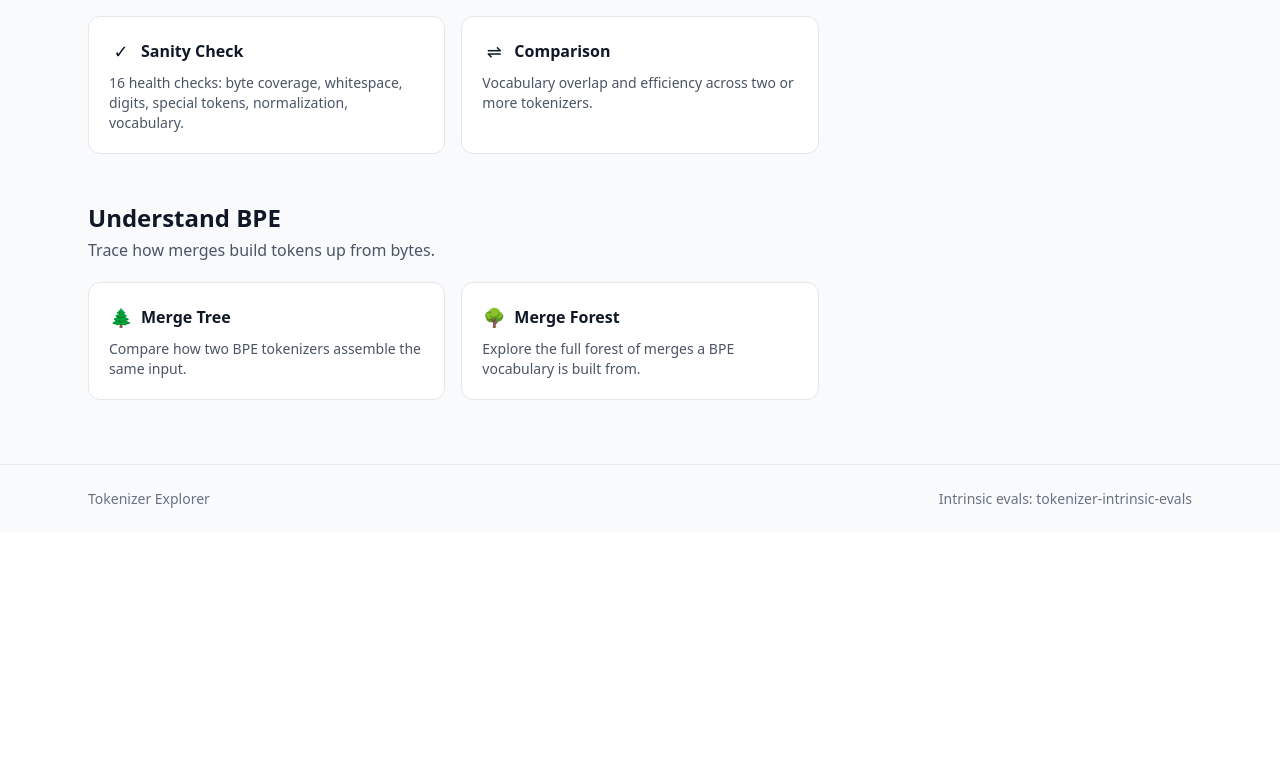
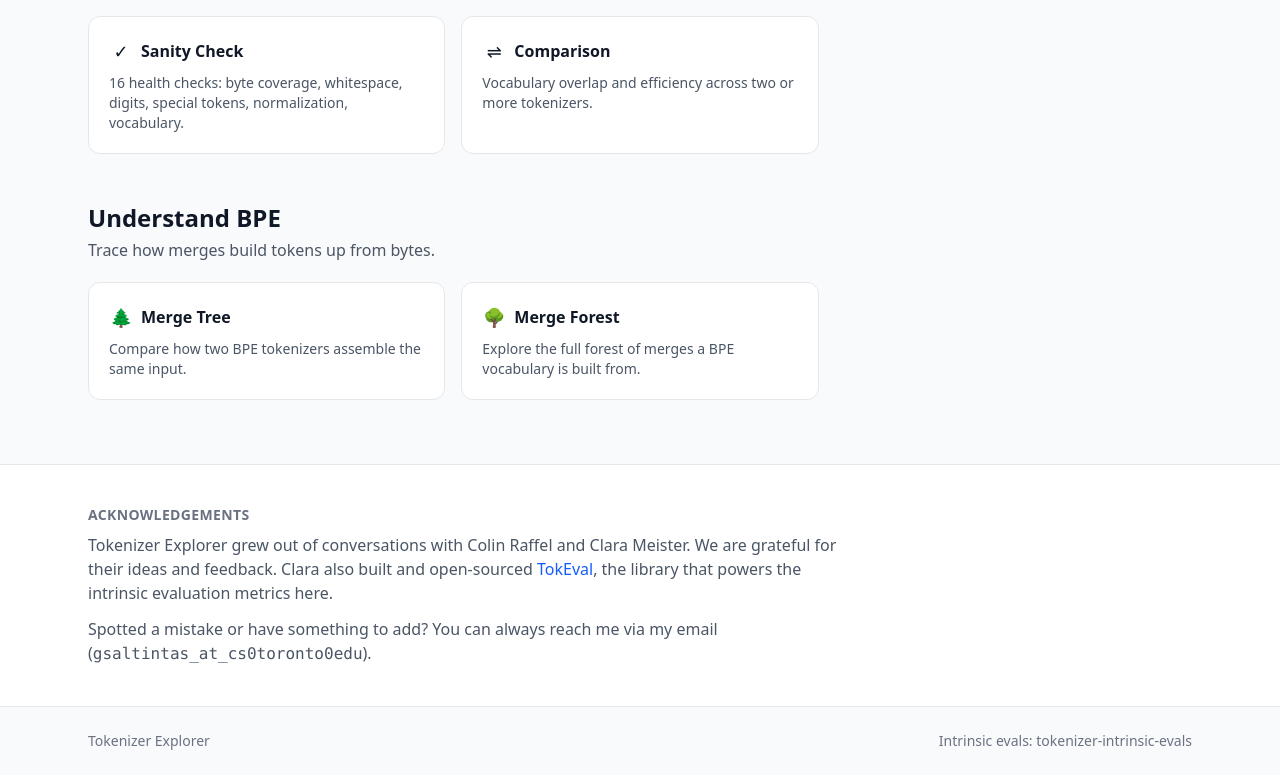
Before and after one commit to gsaltintas/tokenizer-visualization, a React (Vite) app: page / in a window 1280 px wide. Shown: the part 1360-2135 px from the top of the page. Before the commit the page ends 1893 px from the top, so only its background shows below. Built offline with nearby package versions, Linux system fonts and the light colour scheme; no server answers.

Commit message:
Added acks and email

```diff
--- a/src/components/landing/LandingPage.tsx
+++ b/src/components/landing/LandingPage.tsx
@@ -183,6 +183,30 @@ export function LandingPage() {
         ))}
       </section>
 
+      {/* Acknowledgements */}
+      <section className="border-t border-gray-200 bg-white">
+        <div className="max-w-6xl mx-auto px-6 py-10">
+          <h2 className="text-sm font-semibold text-gray-500 uppercase tracking-wide">Acknowledgements</h2>
+          <p className="mt-2 text-gray-600 max-w-3xl">
+            Tokenizer Explorer grew out of conversations with Colin Raffel and Clara Meister. We are grateful
+            for their ideas and feedback. Clara also built and open-sourced{' '}
+            <a
+              href="https://github.com/cimeister/tokenizer-intrinsic-evals"
+              className="text-blue-600 hover:underline"
+              target="_blank"
+              rel="noreferrer"
+            >
+              TokEval
+            </a>
+            , the library that powers the intrinsic evaluation metrics here.
+          </p>
+          <p className="mt-3 text-gray-600 max-w-3xl">
+            Spotted a mistake or have something to add? You can always reach me via my email (
+            <span className="font-mono">gsaltintas_at_cs0toronto0edu</span>).
+          </p>
+        </div>
+      </section>
+
       <footer className="border-t border-gray-200">
         <div className="max-w-6xl mx-auto px-6 py-6 text-sm text-gray-500 flex flex-wrap gap-x-6 gap-y-2 justify-between">
           <span>Tokenizer Explorer</span>
--- a/src/hooks/TokenizerUrlSync.tsx
+++ b/src/hooks/TokenizerUrlSync.tsx
@@ -9,8 +9,8 @@ function ensureLoaded(id: string) {
 }
 
 /**
- * Keeps the active tokenizer (`?tok=`) and comparison selection (`?cmp=a&cmp=b`)
- * in the URL so any view can be shared. Opening a link loads those tokenizers on
+ * Keeps the active tokenizer (`?tok=`) and, on Merge Tree, the comparison selection
+ * (`?cmp=a&cmp=b`) in the URL so views can be shared. Opening a link loads those tokenizers on
  * the backend (they may not be cached yet) and adds them to this browser's list.
  */
 export function TokenizerUrlSync() {
@@ -24,6 +24,8 @@ export function TokenizerUrlSync() {
   const [searchParams, setSearchParams] = useSearchParams();
   const location = useLocation();
 
+  // Comparison selection is only part of the link on views that use exactly it
+  const cmpInUrl = location.pathname === '/merge-tree';
   const urlTok = searchParams.get('tok');
   const urlCmp = searchParams.getAll('cmp');
   // Joined keys so effects can depend on array contents
@@ -59,7 +61,7 @@ export function TokenizerUrlSync() {
 
   // URL -> state: comparison selection
   useEffect(() => {
-    if (!urlCmpKey || urlCmpKey === stateCmpKey) return;
+    if (!cmpInUrl || !urlCmpKey || urlCmpKey === stateCmpKey) return;
     const ids = urlCmpKey.split('\n');
     const label = ids.join(', ');
     setLoading(label);
@@ -93,8 +95,9 @@ export function TokenizerUrlSync() {
     if (urlTok !== activeTokenizerId) {
       writeTok = activeTokenizerId ? tokChanged || !urlTok : tokChanged && !!urlTok;
     }
-    const writeCmp = urlCmpKey !== stateCmpKey && (cmpChanged || !urlCmpKey);
-    if (!writeTok && !writeCmp) return;
+    const writeCmp = cmpInUrl && urlCmpKey !== stateCmpKey && (cmpChanged || !urlCmpKey);
+    const stripCmp = !cmpInUrl && !!urlCmpKey;
+    if (!writeTok && !writeCmp && !stripCmp) return;
 
     setSearchParams(
       (prev) => {
@@ -103,10 +106,8 @@ export function TokenizerUrlSync() {
           if (activeTokenizerId) next.set('tok', activeTokenizerId);
           else next.delete('tok');
         }
-        if (writeCmp) {
-          next.delete('cmp');
-          comparisonIds.forEach((id) => next.append('cmp', id));
-        }
+        if (writeCmp || stripCmp) next.delete('cmp');
+        if (writeCmp) comparisonIds.forEach((id) => next.append('cmp', id));
         return next;
       },
       { replace: true },
```
Also changed, not shown: 1 other file (tests, documents, lock files or other folders).
